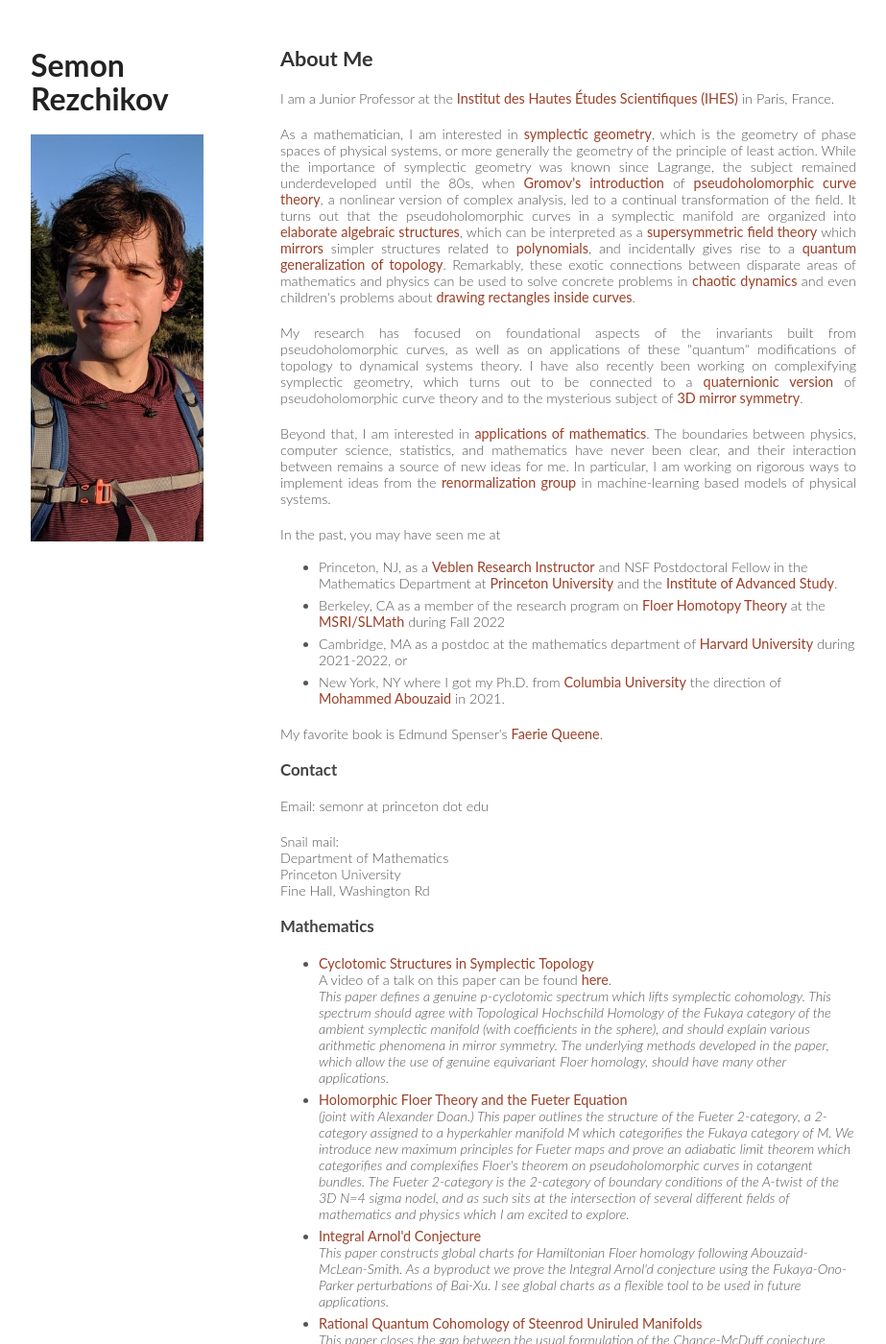
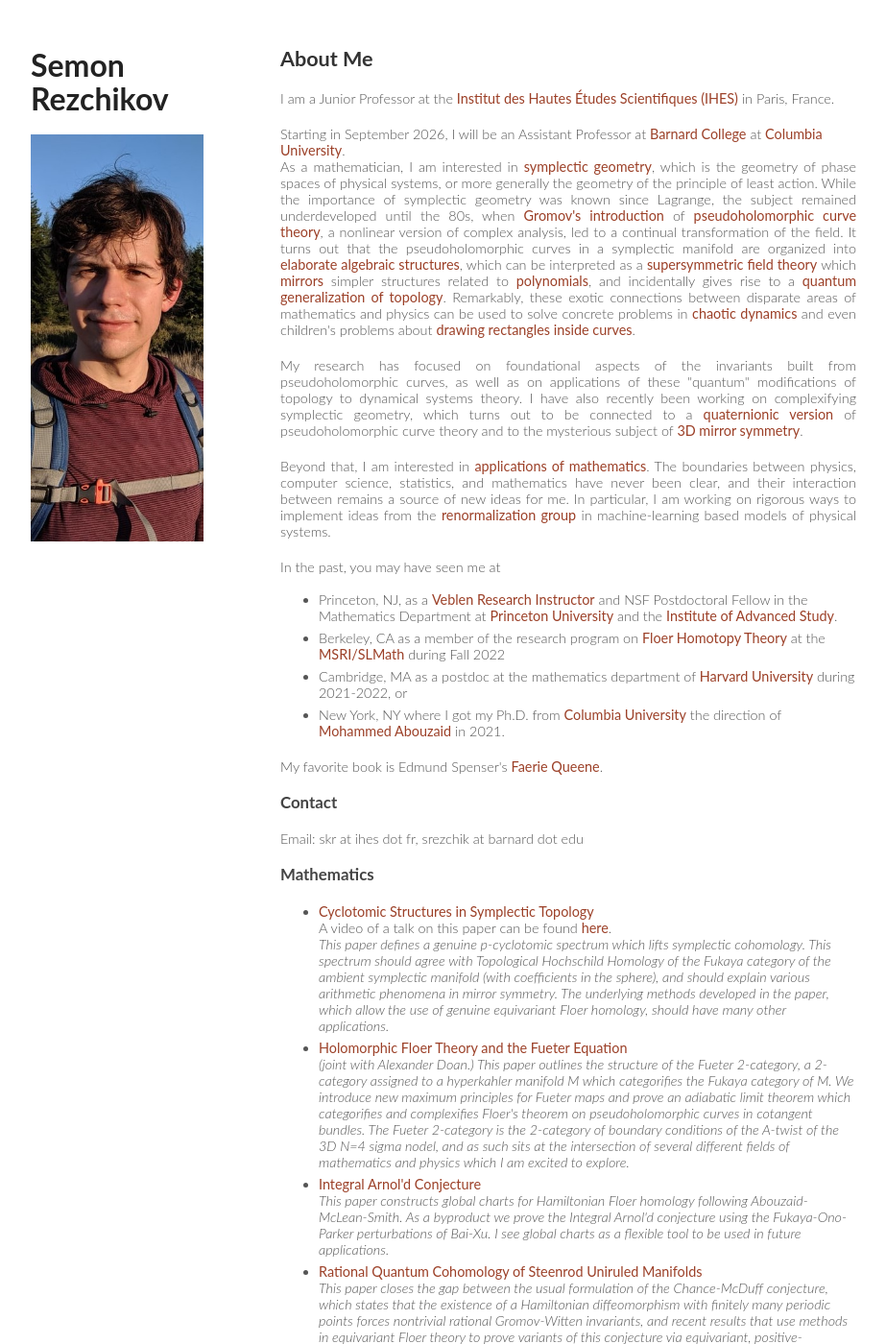
Before and after one commit to skrez/skrez.github.io, a Jekyll site: the page index.html, which Jekyll copies as it is, in a window 1280 px wide and 1400 px high. Shown: the whole window at 96% size, without its empty margins (178-1101 px from the left). Built offline with Jekyll 4.4.1, drawn with Linux system fonts in a browser that asks for light colours.

Commit message:
updated barnard affiliation

```diff
--- a/index.html
+++ b/index.html
@@ -23,7 +23,7 @@
 
 		<article>
 		<h2> About Me </h2>
-		<p> I am a Junior Professor at the <a href="https://www.ihes.fr/">Institut des Hautes Études Scientifiques (IHES)</a> in Paris, France. </p>
+		<p> I am a Junior Professor at the <a href="https://www.ihes.fr/">Institut des Hautes Études Scientifiques (IHES)</a> in Paris, France. </p> Starting in September 2026, I will be an Assistant Professor at <a href="https://math.barnard.edu">Barnard College</a> at <a href="https://www.math.columbia.edu/">Columbia University</a>.
 
 
         <p>As a mathematician, I am interested in <a href="https://en.wikipedia.org/wiki/Symplectic_geometry">symplectic geometry</a>, which is the geometry of phase spaces of physical systems, or more generally the <emph>geometry of the principle of least action</emph>. While the importance of symplectic geometry was known since Lagrange, the subject remained underdeveloped until the 80s, when
@@ -56,12 +56,7 @@
 
               <h3>Contact</h3>
 
-              <p> Email: semonr at princeton dot edu </p>
-
-      <p> Snail mail: </br>
-        Department of Mathematics<br />
-        Princeton University<br/>
-        Fine Hall, Washington Rd<br />
+              <p> Email: skr at ihes dot fr, srezchik at barnard dot edu </p>
 
       <h3> Mathematics </h3>
         <ul>
```
